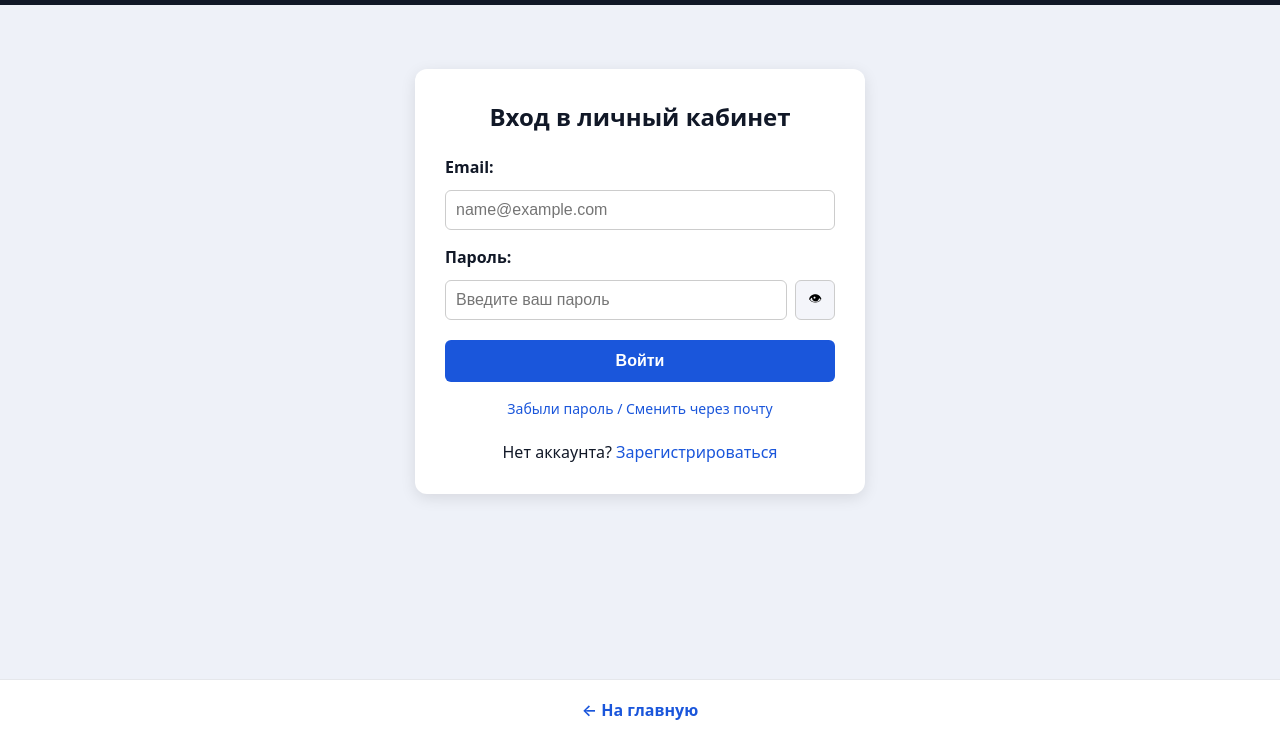
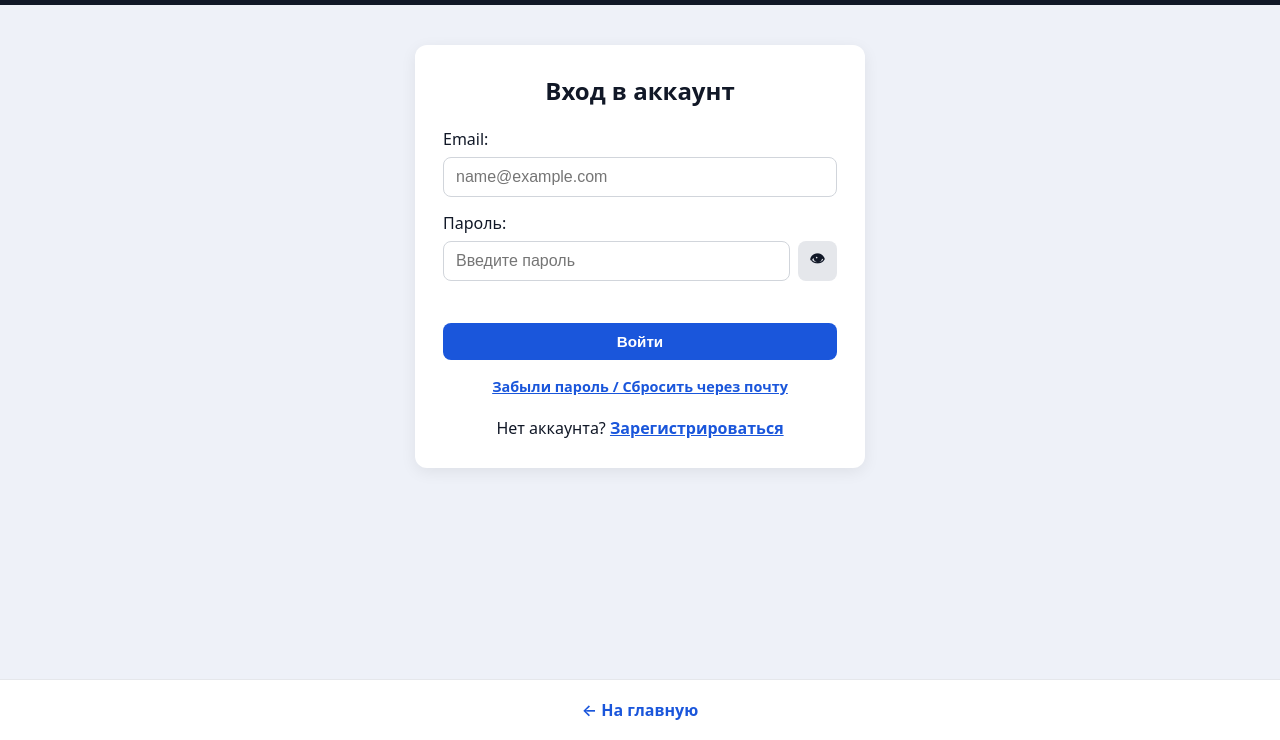
Before and after one commit to AzilkhanMaker/Acters_agregator, a plain HTML site: page login.html in a window 1280 px wide. Shown: the part 60-800 px from the top of the page. Drawn offline with Linux system fonts and the light colour scheme.

Commit message:
Update login.html

```diff
--- a/login.html
+++ b/login.html
@@ -10,9 +10,9 @@
     <script src="https://www.gstatic.com/firebasejs/10.7.1/firebase-database-compat.js"></script>
 </head>
 <body>
-
     <header class="header">
-        <button class="burger-btn" id="burgerBtn" aria-label="Открыть меню">☰</button>
+        <a href="index.html" class="brand-title">Rick Astley Live</a>
+        <button type="button" class="burger-btn" id="burgerBtn" aria-label="Открыть меню">☰</button>
         <div class="mobile-menu" id="mobileMenu">
             <nav>
                 <a href="index.html">Главная</a>
@@ -25,40 +25,40 @@
     </header>
 
     <main class="main-container">
-        <section class="form-section" style="max-width: 450px; margin: 40px auto; padding: 30px; background: #fff; border-radius: 12px; box-shadow: 0 4px 15px rgba(0,0,0,0.1);">
-            <h1 style="text-align: center; margin-bottom: 20px; font-size: 24px;">Вход в личный кабинет</h1>
+        <section style="max-width: 450px; margin: 16px auto; padding: 28px; background: #fff; border-radius: 12px; box-shadow: 0 4px 16px rgba(0,0,0,0.07);">
+            <h1 style="text-align: center; margin-bottom: 18px; font-size: 1.5rem;">Вход в аккаунт</h1>
 
             <form id="loginForm">
-                <div class="form-group" style="margin-bottom: 15px;">
-                    <label for="loginEmail" style="display: block; margin-bottom: 5px; font-weight: bold;">Email:</label>
-                    <input type="email" id="loginEmail" autocomplete="email" required placeholder="name@example.com" style="width: 100%; padding: 10px; border: 1px solid #ccc; border-radius: 6px;">
+                <div class="form-group">
+                    <label for="loginEmail">Email:</label>
+                    <input type="email" id="loginEmail" autocomplete="email" required placeholder="name@example.com">
                 </div>
 
-                <div class="form-group" style="margin-bottom: 20px;">
-                    <label for="loginPassword" style="display: block; margin-bottom: 5px; font-weight: bold;">Пароль:</label>
+                <div class="form-group">
+                    <label for="loginPassword">Пароль:</label>
                     <div style="display: flex; gap: 8px;">
-                        <input type="password" id="loginPassword" autocomplete="current-password" required placeholder="Введите ваш пароль" oncopy="return false;" style="flex: 1; padding: 10px; border: 1px solid #ccc; border-radius: 6px;">
-                        <button type="button" id="toggleLoginPassBtn" title="Показать или скрыть пароль" style="padding: 0 12px; border: 1px solid #ccc; border-radius: 6px; background: #f4f5fa; cursor: pointer;">👁</button>
+                        <input type="password" id="loginPassword" autocomplete="current-password" required placeholder="Введите пароль" oncopy="return false;">
+                        <button type="button" id="toggleLoginPassBtn" class="btn-secondary" style="padding: 0 12px;">👁</button>
                     </div>
                 </div>
 
-                <div id="loginError" style="color: #d93838; margin-bottom: 15px; text-align: center; font-size: 14px;"></div>
+                <div id="loginError" class="error-message" style="text-align: center; margin-bottom: 10px;"></div>
 
-                <button type="submit" class="submit-btn" style="width: 100%; padding: 12px; background-color: #1a56db; color: white; border: none; border-radius: 6px; font-size: 16px; cursor: pointer;">Войти</button>
+                <button type="submit" class="submit-btn" style="width: 100%;">Войти</button>
             </form>
 
             <p style="text-align: center; margin-top: 14px;">
-                <a href="#" id="forgotPasswordLink" style="color: #1a56db; text-decoration: none; font-size: 14px;">Забыли пароль / Сменить через почту</a>
+                <a href="#" id="forgotPasswordLink" style="color: var(--accent-color); font-size: 0.9rem; font-weight: 600;">Забыли пароль / Сбросить через почту</a>
             </p>
 
-            <div id="resetBox" style="display: none; margin-top: 15px; padding: 15px; background: #f4f5fa; border-radius: 8px; border: 1px solid #d5d9eb;">
-                <p style="font-size: 13px; margin-bottom: 10px;">Укажите ваш Email в поле входа выше — Firebase отправит письмо со ссылкой для сброса пароля:</p>
-                <button type="button" id="sendResetCodeBtn" style="padding: 8px 14px; background: #2b70ff; color: #fff; border: none; border-radius: 5px; cursor: pointer;">Отправить письмо для сброса</button>
-                <div id="resetStatus" style="font-size: 13px; margin-top: 8px; color: #1a56db; word-break: break-word;"></div>
+            <div id="resetBox" style="display: none; margin-top: 14px; padding: 14px; background: #f3f4f6; border-radius: 8px;">
+                <p style="font-size: 0.85rem; margin-bottom: 10px;">Укажите Email в поле выше — Firebase отправит письмо со ссылкой для сброса пароля:</p>
+                <button type="button" id="sendResetCodeBtn" class="btn-primary" style="padding: 8px 14px; font-size: 0.88rem;">Отправить письмо</button>
+                <div id="resetStatus" style="font-size: 0.85rem; margin-top: 8px; word-break: break-word;"></div>
             </div>
 
-            <p style="text-align: center; margin-top: 20px;">
-                Нет аккаунта? <a href="register.html" style="color: #1a56db; text-decoration: none;">Зарегистрироваться</a>
+            <p style="text-align: center; margin-top: 18px;">
+                Нет аккаунта? <a href="register.html" style="color: var(--accent-color); font-weight: 600;">Зарегистрироваться</a>
             </p>
         </section>
     </main>
@@ -68,12 +68,5 @@
     </footer>
 
     <script src="js/script.js"></script>
-    <script>
-        document.getElementById('toggleLoginPassBtn')?.addEventListener('click', () => {
-            const input = document.getElementById('loginPassword');
-            if (!input) return;
-            input.type = input.type === 'password' ? 'text' : 'password';
-        });
-    </script>
 </body>
 </html>
```
